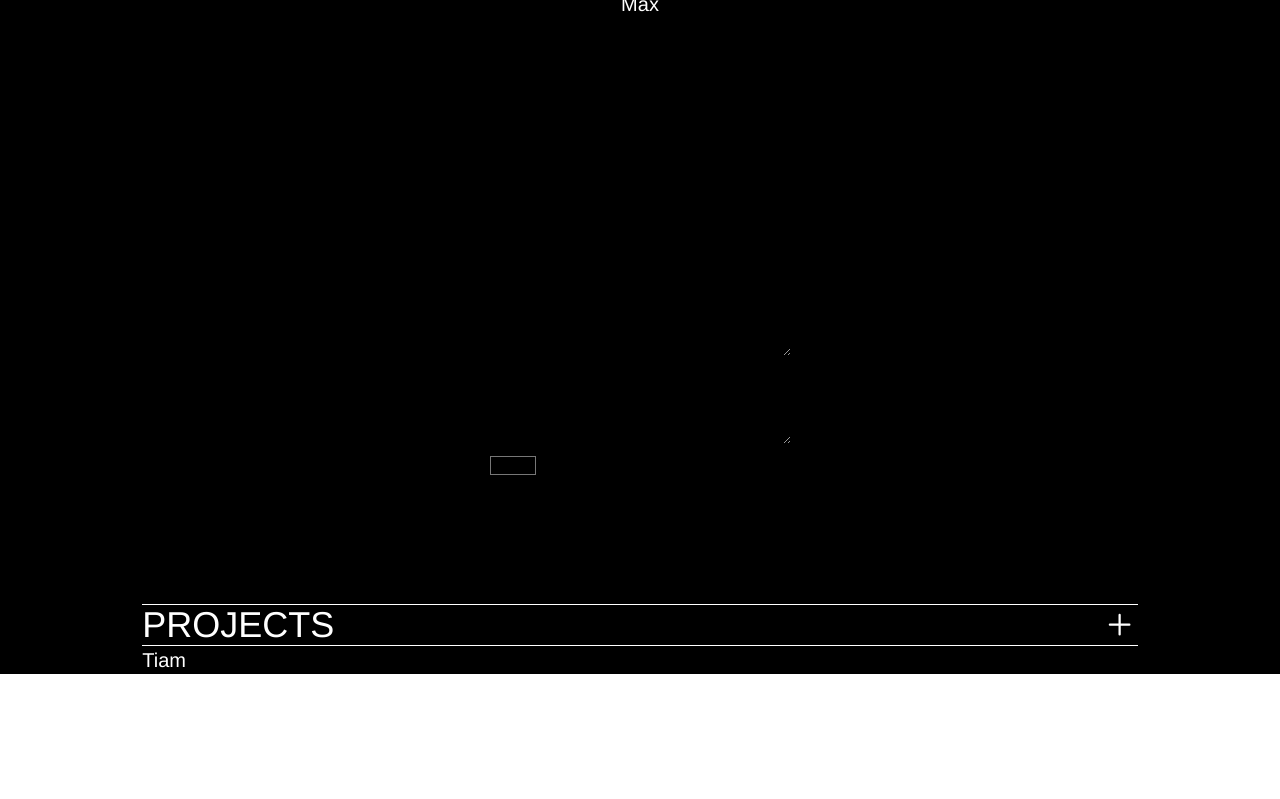
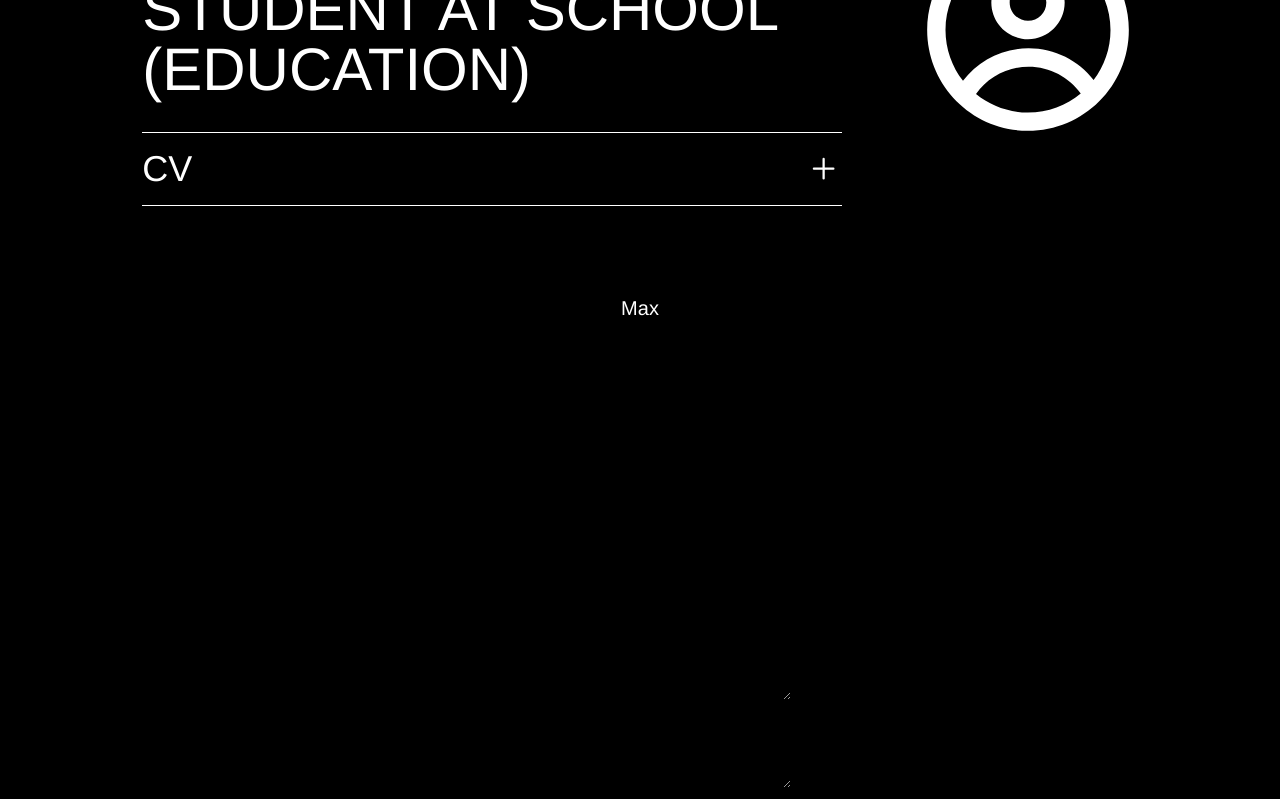
Before and after one commit to maxwelin/team-1, a React (Vite) app: page / in a window 1280 px wide. Shown: the part 280-1079 px from the top of the page. Before the commit the page ends 954 px from the top, so only its background shows below. Built offline with nearby package versions, Linux system fonts and the light colour scheme.

Commit message:
fixed styling on btns

```diff
--- a/src/App.css
+++ b/src/App.css
@@ -8,8 +8,6 @@
 }
 
 * {
-  margin: 0;
-  padding: 0;
   box-sizing: border-box;
   font-family: Helvetica, sans-serif;
 }
--- a/src/App.jsx
+++ b/src/App.jsx
@@ -10,7 +10,7 @@ function App() {
   return (
     <>
       <div className="grid grid-cols-9 bg-black">
-        <div className="col-start-2 col-end-9">
+        <div className="col-start-2 col-end-9 pt-[200px]">
           <Hero />
           <About />
           <Skills />
--- a/src/components/Portfolio/Projects.jsx
+++ b/src/components/Portfolio/Projects.jsx
@@ -37,11 +37,11 @@ const Hero = () => {
                 isOpen ? "max-h-[1000px] pt-20" : "max-h-0"
               }`}
             >
-              <div className="relative text-center">
+              <div className="relative text-center pb-20">
                 <>
                   <button
                     onClick={() => sliderRef.current.slickPrev()}
-                    className="absolute left-0 top-1/2 -translate-y-1/2 text-[#1C1C1C] text-[14px] md:text-[20px] tracking-widest rotate-[-90deg] origin-center z-10 hover:opacity-50 bg-[#FBFBFB] px-1 py-0.5 rounded"
+                    className="absolute left-0 top-0 translate-y-[50%] text-white text-[14px] z-10 md:text-[20px] tracking-widest rotate-[-90deg] hover:shadow-[0px_0px_15px_white] bg-black px-1 py-0.5 rounded cursor-pointer"
                   >
                     BACK
                   </button>
@@ -61,7 +61,7 @@ const Hero = () => {
                   </Slider>
                   <button
                     onClick={() => sliderRef.current.slickNext()}
-                    className="absolute right-0 top-1/2 -translate-y-1/2 text-[#1C1C1C] text-[14px] md:text-[20px] tracking-widest rotate-[-90deg] origin-center z-10 hover:opacity-50 bg-[#FBFBFB] px-1 py-0.5 rounded"
+                    className="absolute right-0 top-0 translate-y-[50%] text-white text-[14px] md:text-[20px] z-10 tracking-widest rotate-[-90deg] hover:shadow-[0px_0px_15px_white] bg-black px-1 py-0.5 rounded cursor-pointer"
                   >
                     NEXT
                   </button>
```
